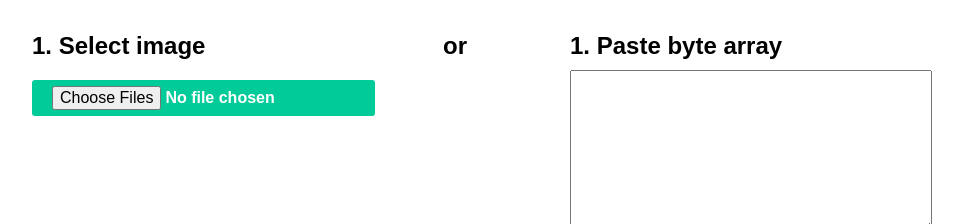
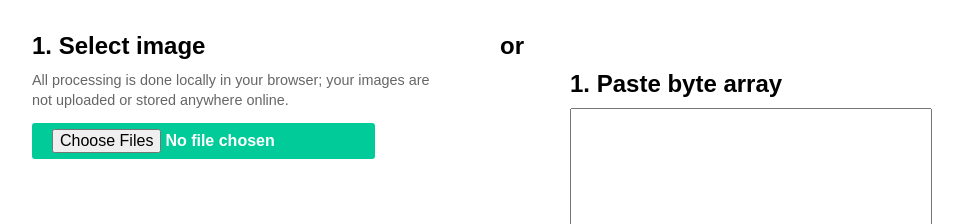
Before and after one commit to javl/image2cpp, a website: page index.html in a window 1280 px wide. Shown: the part 576-800 px from the top of the page, without its empty margins (158-1121 px from the left). Drawn offline with Linux system fonts and the light colour scheme.

Commit message:
add note on processing locally

```diff
--- a/index.html
+++ b/index.html
@@ -120,6 +120,10 @@
       line-height: 1.4em;
       padding: 10px 0 15px;
       width: 100%;
+    }
+
+    .upload-note {
+      max-width: 400px;
     }
 
     .byte-input {
@@ -252,6 +256,7 @@
       <section class="sub-section">
         <div class="column" id="file-input-column">
           <h2 class="sub-section-title">1. Select image</h2>
+          <div class="note upload-note">All processing is done locally in your browser; your images are not uploaded or stored anywhere online.</div>
           <input type="file" id="file-input" name="file-input" multiple/><br />
         </div>
         <div class="column column-center">
```
